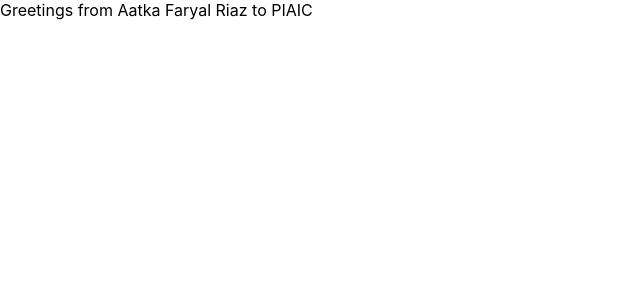
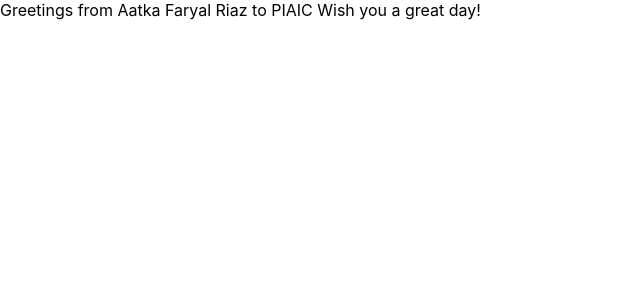
Before and after one commit to aatkafaryal/my-app-1st, a React (Create React App) app: page / in a window 1280 px wide. Shown: the top 300 px of the page, without its empty margins (0-640 px from the left). Built offline with nearby package versions, Linux system fonts and the light colour scheme.

Commit message:
Add new line

```diff
--- a/src/App.js
+++ b/src/App.js
@@ -5,6 +5,7 @@
   return (
     <div>
          Greetings from Aatka Faryal Riaz to PIAIC
+         Wish you a great day!
     </div>
   );
 }
```
